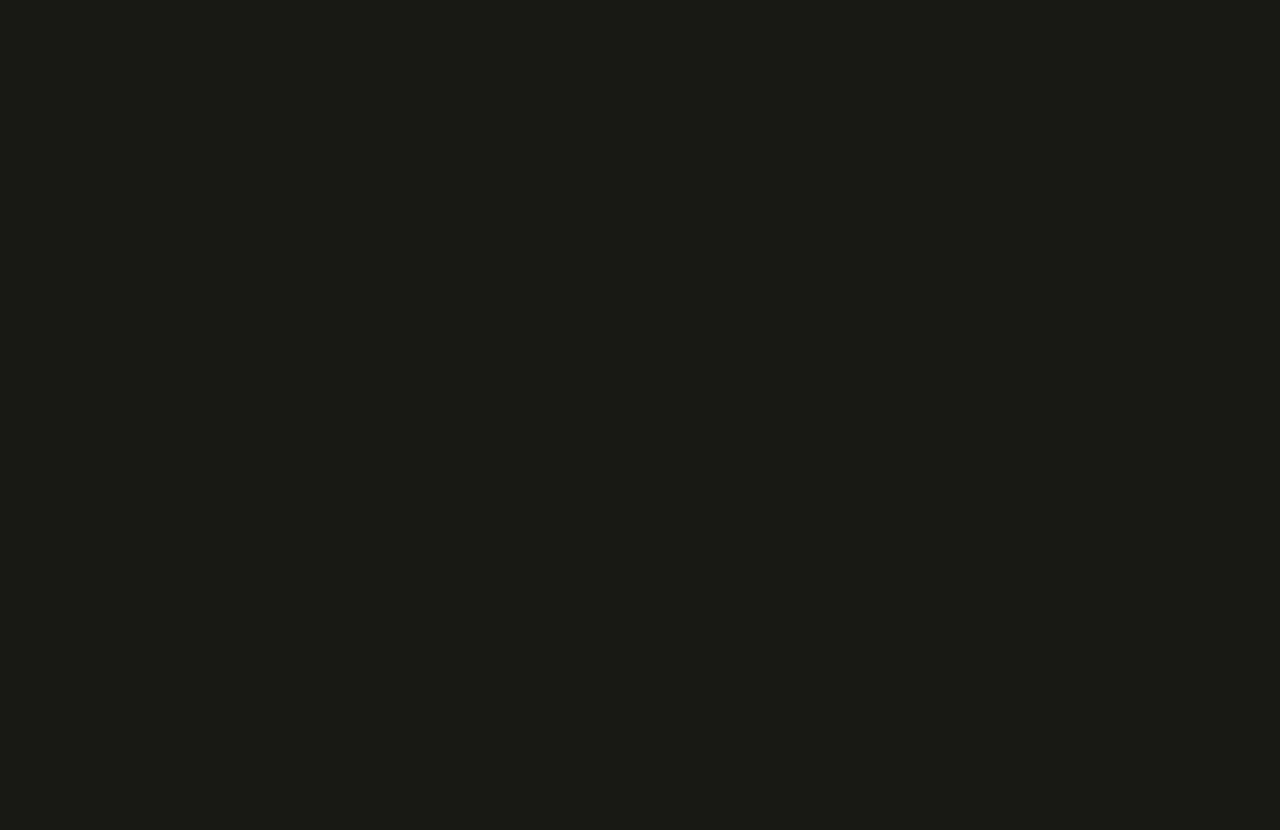
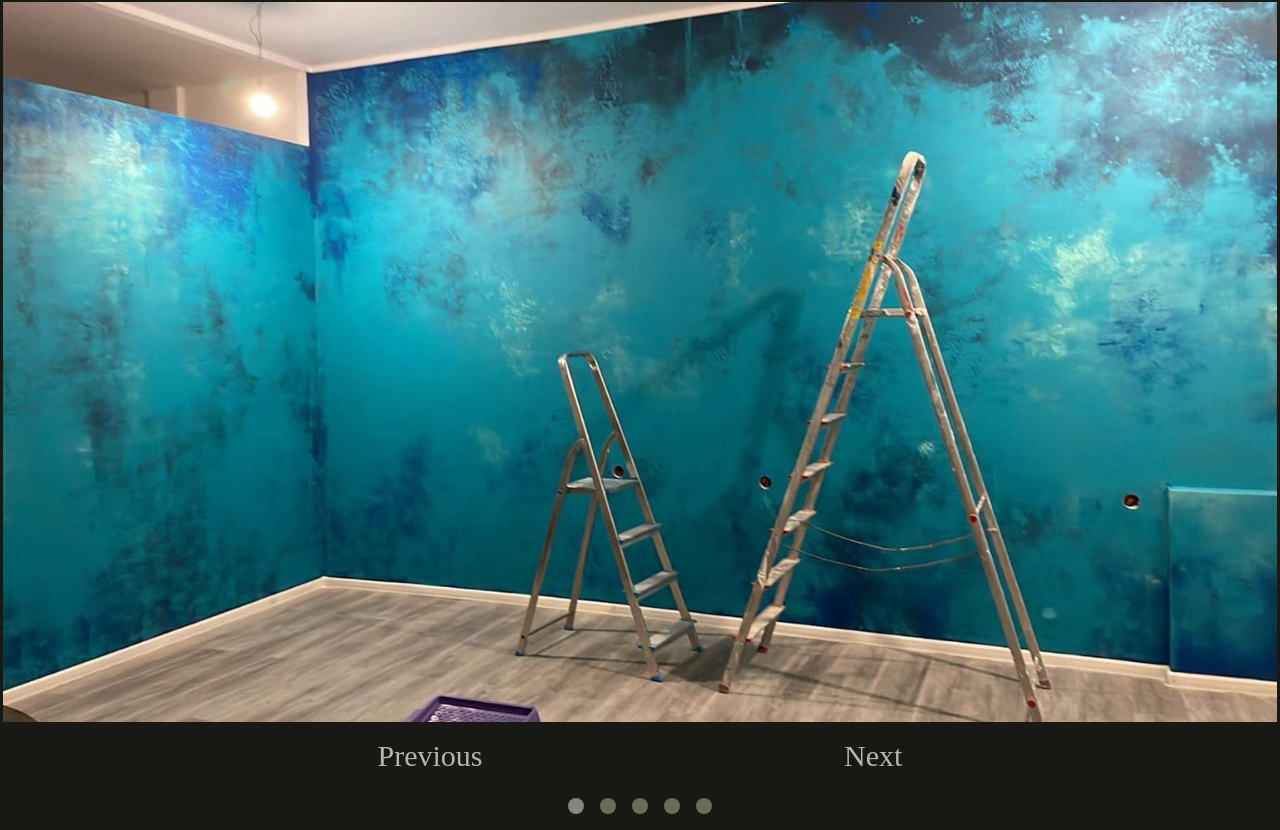
Before and after one commit to tgcidpl/Ink, a React (Vite) app: page / in a window 1280 px wide. Shown: the part 690-1520 px from the top of the page. Before the commit the page ends 800 px from the top, so only its background shows below. Built offline with nearby package versions, Linux system fonts and the light colour scheme.

Commit message:
carousel wip

```diff
--- a/package.json
+++ b/package.json
@@ -10,7 +10,8 @@
   },
   "dependencies": {
     "react": "^18.2.0",
-    "react-dom": "^18.2.0"
+    "react-dom": "^18.2.0",
+    "react-easy-swipe": "^0.0.22"
   },
   "devDependencies": {
     "@types/react": "^18.0.26",
--- a/src/App.jsx
+++ b/src/App.jsx
@@ -1,5 +1,6 @@
 import React from "react";
 import Banner from "./components/Banner";
+import Carousel from "./components/Carousel";
 import Navbar from "./components/Navbar";
 
 function App() {
@@ -7,6 +8,7 @@ function App() {
     <div className="App">
       <Navbar />
       <Banner />
+      <Carousel />
     </div>
   );
 }
--- /dev/null
+++ b/src/components/Carousel.jsx
@@ -0,0 +1,88 @@
+import React, { useState } from "react";
+import Swipe from "react-easy-swipe";
+
+function Carousel() {
+  const CarouselData = [
+    {
+      image: "../../src/assets/studioProto.png",
+    },
+    {
+      image:
+        "https://images.unsplash.com/photo-1501446529957-6226bd447c46?ixlib=rb-1.2.1&ixid=MXwxMjA3fDB8MHxwaG90by1wYWdlfHx8fGVufDB8fHw%3D&auto=format&fit=crop&w=1489&q=80",
+    },
+    {
+      image:
+        "https://images.unsplash.com/photo-1483729558449-99ef09a8c325?ixlib=rb-1.2.1&ixid=MXwxMjA3fDB8MHxwaG90by1wYWdlfHx8fGVufDB8fHw%3D&auto=format&fit=crop&w=1350&q=80",
+    },
+    {
+      image:
+        "https://images.unsplash.com/photo-1475189778702-5ec9941484ae?ixlib=rb-1.2.1&ixid=MXwxMjA3fDB8MHxwaG90by1wYWdlfHx8fGVufDB8fHw%3D&auto=format&fit=crop&w=1351&q=80",
+    },
+    {
+      image:
+        "https://images.unsplash.com/photo-1503177119275-0aa32b3a9368?ixlib=rb-1.2.1&ixid=MXwxMjA3fDB8MHxwaG90by1wYWdlfHx8fGVufDB8fHw%3D&auto=format&fit=crop&w=1350&q=80",
+    },
+  ];
+
+  const [currentSlide, setCurrentSlide] = useState(0);
+
+  const handleNextSlide = () => {
+    let newSlide =
+      currentSlide === CarouselData.length - 1 ? 0 : currentSlide + 1;
+    setCurrentSlide(newSlide);
+  };
+
+  const handlePrevSlide = () => {
+    let newSlide =
+      currentSlide === 0 ? CarouselData.length - 1 : currentSlide - 1;
+    setCurrentSlide(newSlide);
+  };
+
+  return (
+    <div className="container">
+      <div className="h-[90vh] flex overflow-hidden">
+        {CarouselData.map((slide, index) => {
+          return (
+            <img
+              src={slide.image}
+              alt="This is a carousel slide"
+              key={index}
+              className={
+                index === currentSlide ? "block object-cover mx-auto" : "hidden"
+              }
+            />
+          );
+        })}
+      </div>
+      <div className="flex justify-evenly p-4">
+        <button onClick={handlePrevSlide} className="text-3xl cursor-pointer">
+          Previous
+        </button>
+
+        <button onClick={handleNextSlide} className=" text-3xl cursor-pointer">
+          Next
+        </button>
+      </div>
+
+      <div className="flex justify-center">
+        {CarouselData.map((element, index) => {
+          return (
+            <div
+              className={
+                index === currentSlide
+                  ? "h-4 w-4 bg-textColor rounded-full m-2 mb-4 cursor-pointer"
+                  : "h-4 w-4 bg-secondaryColor rounded-full m-2 mb-4 cursor-pointer"
+              }
+              key={index}
+              onClick={() => {
+                setCurrentSlide(index);
+              }}
+            ></div>
+          );
+        })}
+      </div>
+    </div>
+  );
+}
+
+export default Carousel;
```
Also changed, not shown: 1 other file (tests, documents, lock files or other folders).
